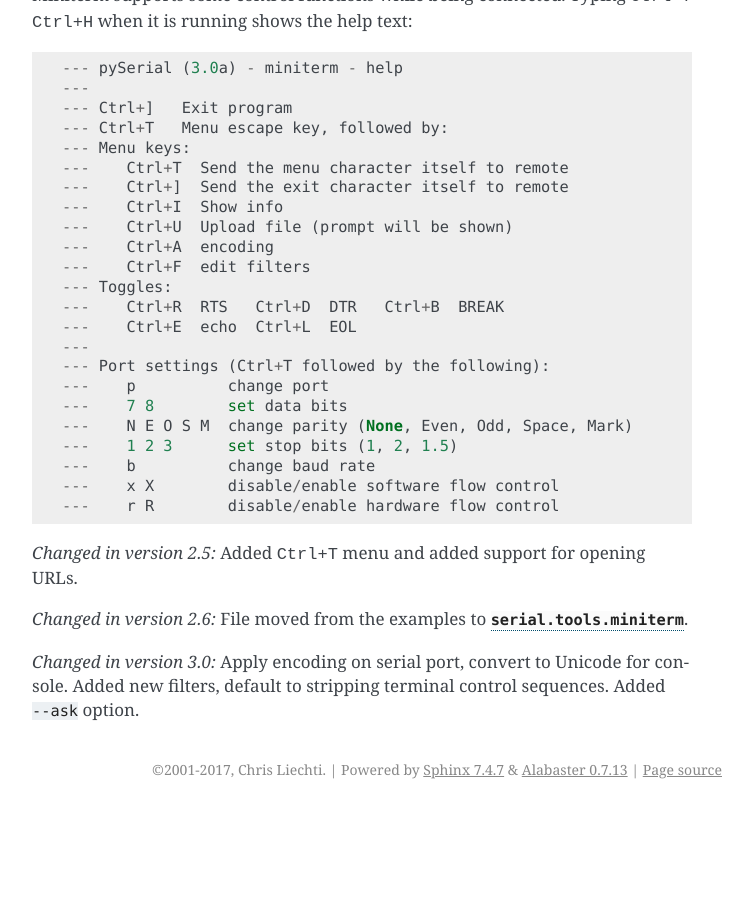
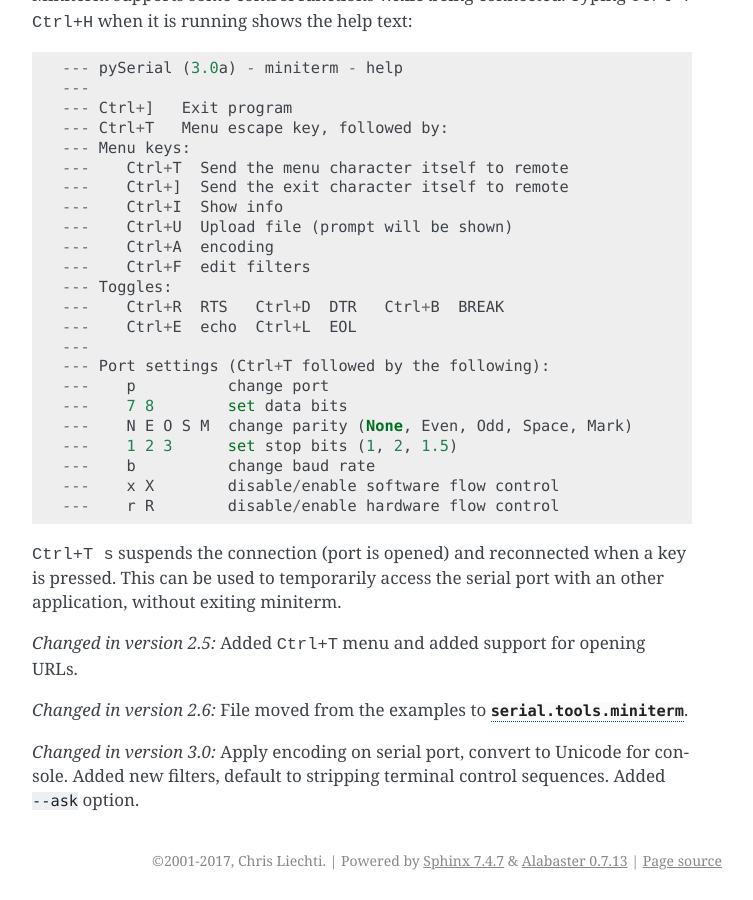
Before and after one commit to pyserial/pyserial, a Sphinx documentation site: the page built from documentation/tools.rst, in a window 1280 px wide and 900 px high, scrolled down 4900 px. Shown: the whole window, without its empty margins (388-1141 px from the left). Built offline with Sphinx 7.4.7, drawn with Linux system fonts in a browser that asks for light colours; before the commit the page ends 5709 px from its top, so only the background shows below that.

Commit message:
docs: miniterm suspend function

```diff
--- a/documentation/tools.rst
+++ b/documentation/tools.rst
@@ -274,6 +274,10 @@
     ---    x X        disable/enable software flow control
     ---    r R        disable/enable hardware flow control
 
+:kbd:`Ctrl+T s` suspends the connection (port is opened) and reconnected when a
+key is pressed. This can be used to temporarily access the serial port with an
+other application, without exiting miniterm.
+
 .. versionchanged:: 2.5
     Added :kbd:`Ctrl+T` menu and added support for opening URLs.
 .. versionchanged:: 2.6
```
